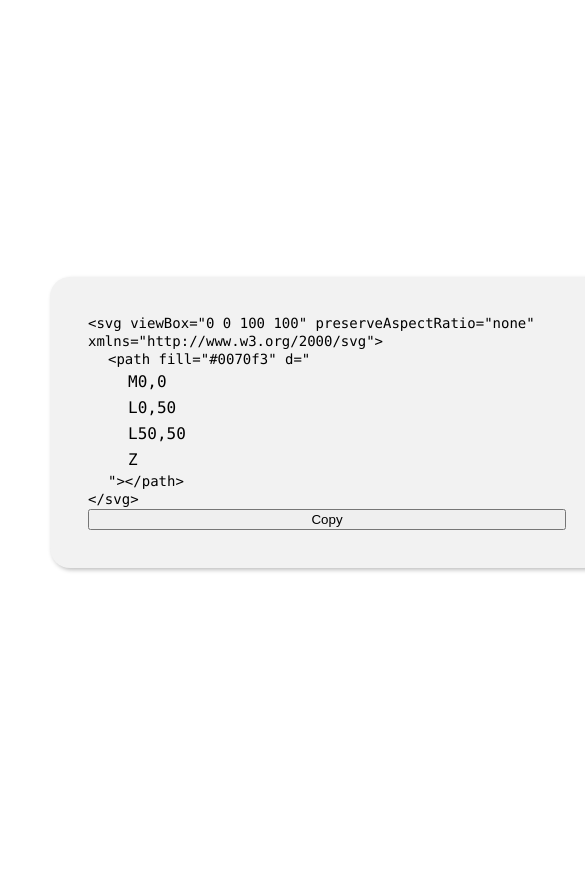
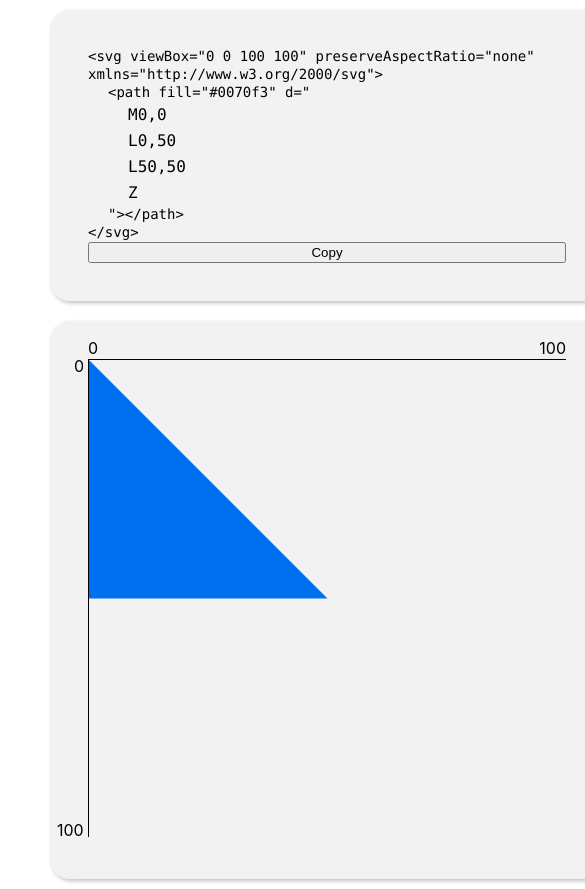
Before and after one commit to rfauver/svg_path_editor, a Next.js app: page / in a window 390 px wide. Shown: the top 889 px of the page, 585 px wide, since content can reach past the window. Before the commit the page ends 844 px from the top, so only its background shows below. Built offline with nearby package versions, Linux system fonts and the light colour scheme.

Commit message:
wrap sections at smaller screen sizes

```diff
--- a/styles/home.module.scss
+++ b/styles/home.module.scss
@@ -14,6 +14,9 @@
   grid-template-columns: repeat(2, 1fr);
   column-gap: 30px;
   width: 100%;
+  @media (max-width: 1060px) {
+    grid-template-columns: 1fr;
+  }
 }
 
 .section {
@@ -21,6 +24,7 @@
   border-radius: 20px;
   box-shadow: 2px 2px 4px rgba(0, 0, 0, 0.25);
   padding: 38px;
+  margin: 10px 0;
 }
 
 .editor {
@@ -37,6 +41,9 @@
 
 .viewer {
   position: relative;
+  @media (max-width: 1060px) {
+    max-width: 600px;
+  }
 
   svg path {
     transition: d 300ms;
```
